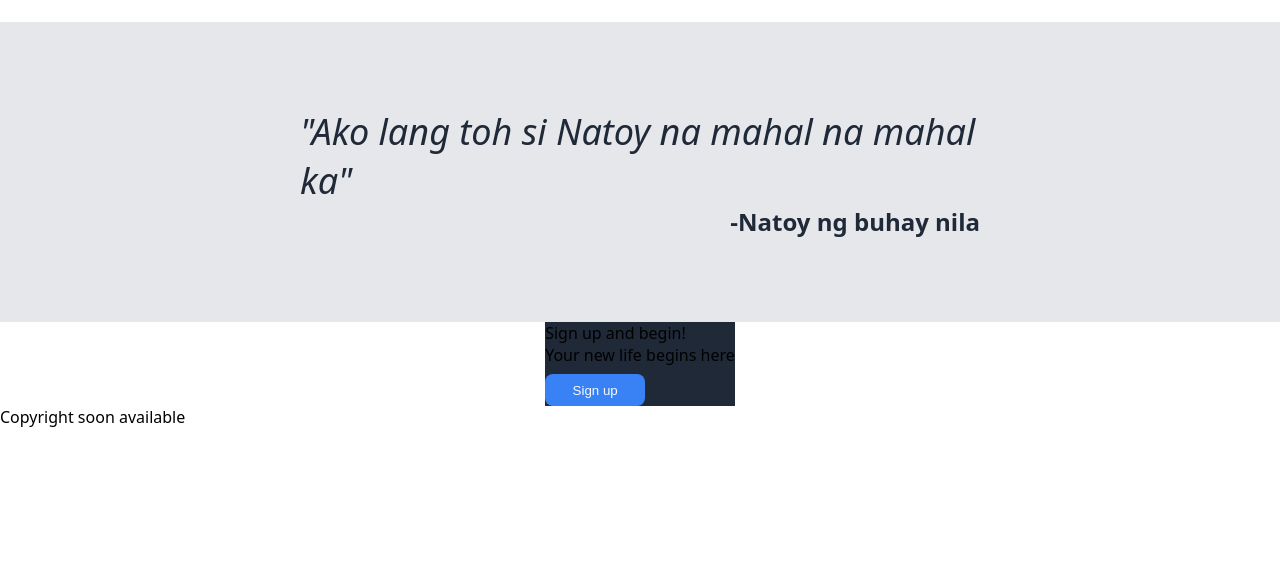
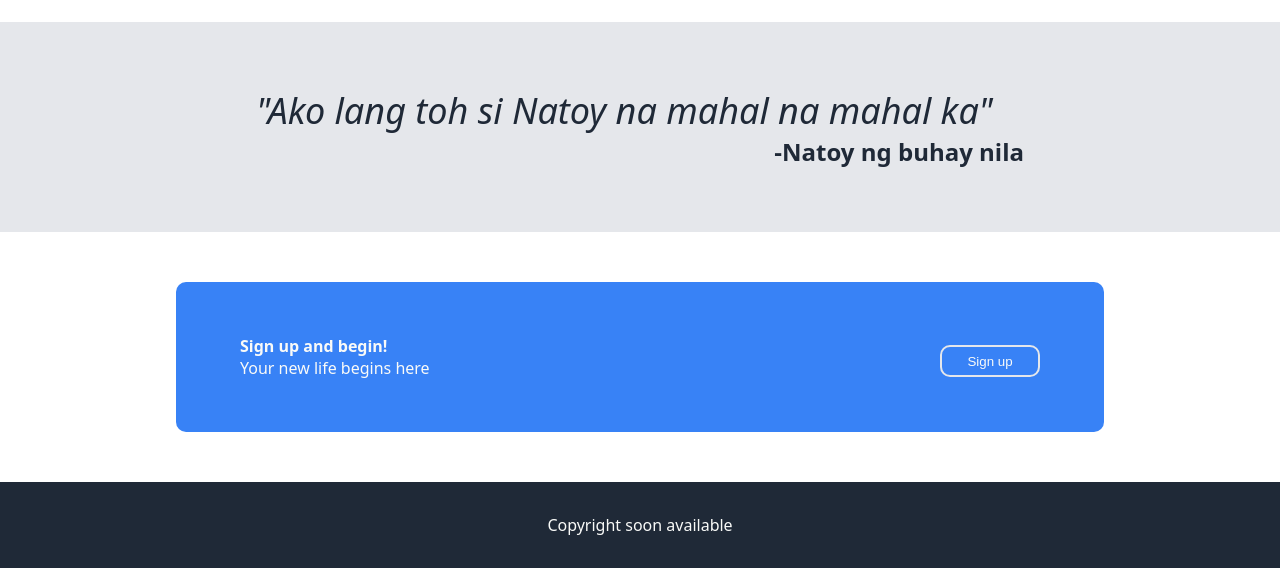
Before and after one commit to AZzel-78/my-portfolio, a plain HTML site: page index.html in a window 1280 px wide. Shown: the part 595-1163 px from the top of the page. Before the commit the page ends 1023 px from the top, so only its background shows below. Drawn offline with Linux system fonts and the light colour scheme.

Commit message:
finished projet but needs improvement
making another version using sections this time and having a much more
knowledge about using percentage of padding and margin. Through this I
can make a more dynamic website, that responds to the size of the window

```diff
--- a/index.html
+++ b/index.html
@@ -20,7 +20,7 @@
     <div class="body" id="first">
         <div class="container">
             <div class="firsttext">Your life begins here</div>
-            <div class="text" id="firsttexttext">One beginning must begin somewhere, you can sign up now maybe your life start here at <em>The New Beginnings</em>.</div>
+            <div class="text">One beginning must begin somewhere, you can sign up now maybe your life start here at <em>The New Beginnings</em>.</div>
             <button class="sign-up-btn">Sign up</button>
         </div>
         <div><img src="./image/first.jpeg" id="firstimg"></div>
--- a/style.css
+++ b/style.css
@@ -63,6 +63,11 @@ img#firstimg{
     margin-top: 8px;
 }
 
+.modal .sign-up-btn{
+    border: 2px solid #e5e7eb;
+    border-radius: 10px;
+}
+
 button{
     width: 100px;
     background-color: #3882f6;
@@ -93,7 +98,6 @@ button{
 
 #quote{
     background-color: #e5e7eb;
-    height: 300px;
     display: flex;
     flex-direction: column;
     align-items: center;
@@ -101,8 +105,7 @@ button{
     font-size: 36px;
     color: #1F2937;
     font-weight: 300;
-    padding-left: 300px;
-    padding-right: 300px;
+    padding: 5% 20%;
 }
 
 .quote{
@@ -114,11 +117,14 @@ button{
     font-weight: 600;
     align-self: flex-end;
 }
+
 .text{
     text-align: center;
 }
 
-#firsttexttext{
+
+
+#firsttexttext, .container .text{
     text-align: left;
 }
 
@@ -128,6 +134,33 @@ button{
     align-items: center;
 }
 
-.modal{
+
+.modal {
+    background-color: #3882f6;
+    display: flex;
+    justify-content: space-between;
+    align-items: center;
+    height: 150px;
+    max-width: 800px;
+    width: 100%;
+    padding: 0 64px;
+    margin: 50px auto;
+    border-radius: 10px;
+}
+
+.modal-content{
+    align-items: center;
+    border-radius: 10px;
+    color:#F9faf8;
+}
+
+.modal-header{
+    font-weight: 900;
+}
+
+.footer{
     background-color: #1F2937;
+    text-align: center;
+    color: #F9faf8;
+    padding: 32px 0px;
 }
```
Also changed, not shown: much-better/index.html (added).
